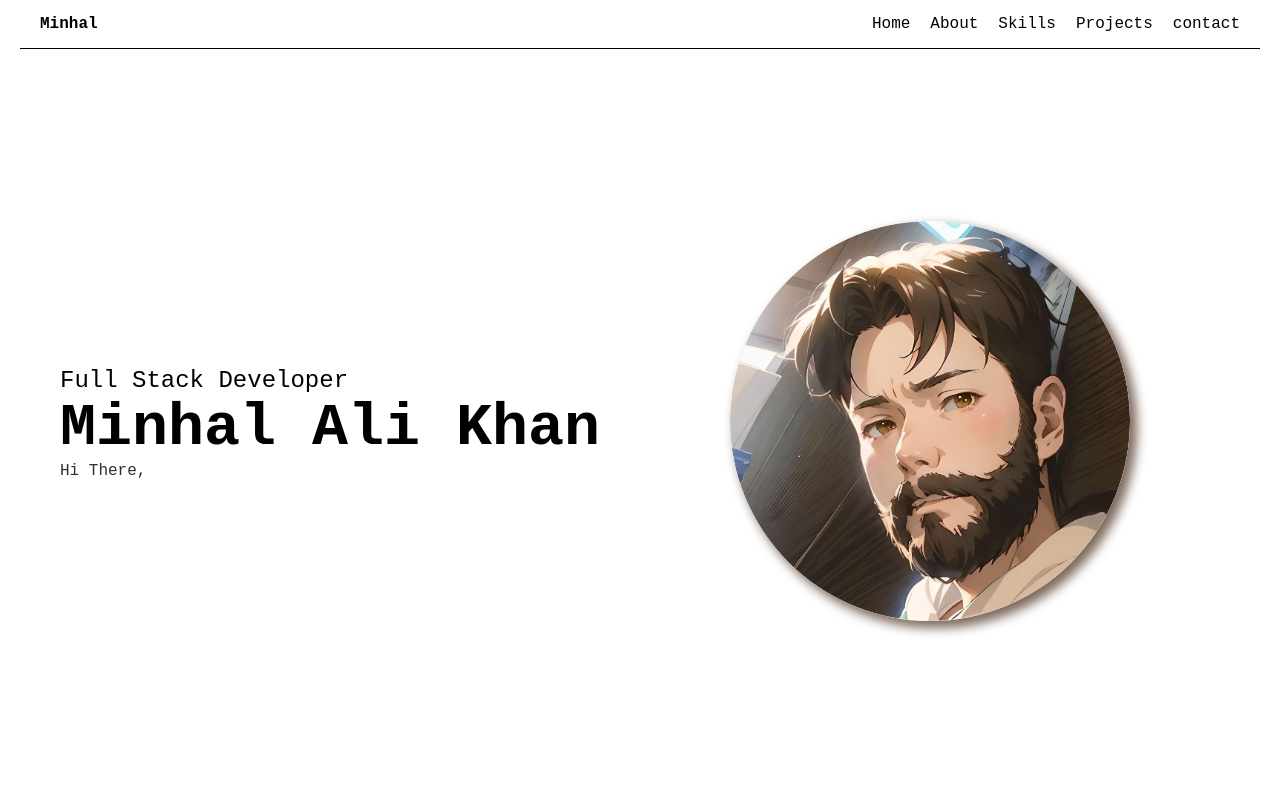
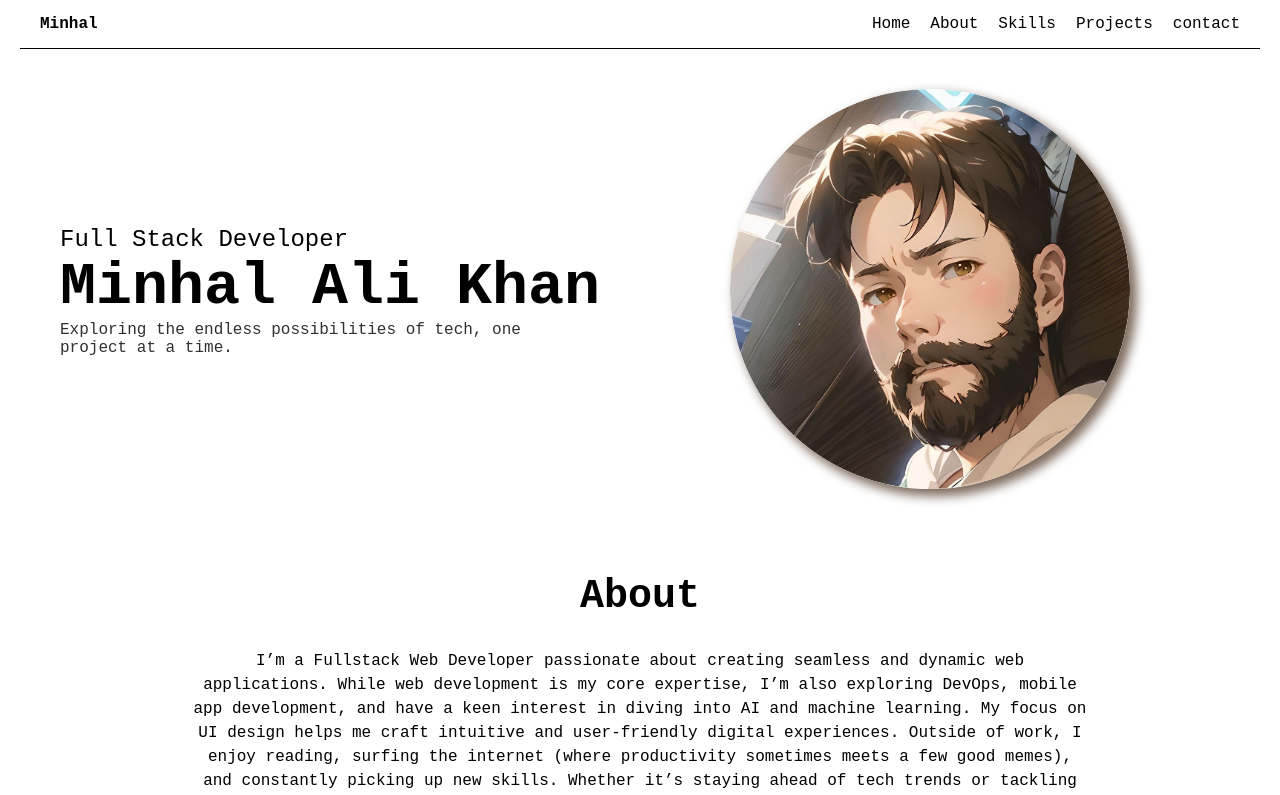
Before and after one commit to minhalalikhan/portfolio, a React (Vite) app: page / in a window 1280 px wide. Shown: the top 795 px of the page. Built offline with nearby package versions, Linux system fonts and the light colour scheme.

Commit message:
navbar sticky, caption updated

```diff
--- a/index.html
+++ b/index.html
@@ -5,7 +5,7 @@
     <meta charset="UTF-8" />
     <link rel="icon" type="image/svg+xml" href="/favicon.jpg" />
     <meta name="viewport" content="width=device-width, initial-scale=1.0" />
-    <title>Mak | Portfolio</title>
+    <title>Minhal | Portfolio</title>
 </head>
 
 <body>
--- a/package.json
+++ b/package.json
@@ -13,8 +13,7 @@
         "@emotion/react": "^11.14.0",
         "@emotion/styled": "^11.14.0",
         "@mui/material": "^6.3.0",
-    "@splinetool/react-spline": "^4.0.0",
-    "@splinetool/runtime": "^1.9.48",
+
         "react": "^18.3.1",
         "react-dom": "^18.3.1",
         "react-router": "^7.0.2"
--- a/src/App.jsx
+++ b/src/App.jsx
@@ -1,9 +1,8 @@
 import { useState } from 'react'
-import Spline from '@splinetool/react-spline';
 
 import './App.scss'
 
-import { Route, Routes } from 'react-router'
+
 import Navbar from './components/Navbar'
 import Footer from './components/Footer'
 import Header from './components/Header'
--- a/src/App.scss
+++ b/src/App.scss
@@ -2,6 +2,11 @@ $mobile-width: 450px;
 .navbar {
     display: flex;
     width: 100%;
+    background-color: #ffffff8c;
+    backdrop-filter: blur(4px);
+    position: sticky;
+    top: 0;
+    z-index: 999;
     padding: 15px 20px;
     align-items: center;
     justify-content: space-between;
--- a/src/components/Header.jsx
+++ b/src/components/Header.jsx
@@ -7,8 +7,8 @@ function Header() {
             <div className="HeaderText">
                 <p style={{ fontSize: '24px' }}>Full Stack Developer</p>
                 <p style={{ fontSize: '60px', fontWeight: '700' }}>Minhal Ali Khan</p>
-                <p style={{ color: '#303030' }}>
-                    Hi There,
+                <p style={{ color: '#303030', minWidth: '500px', width: '80%' }}>
+                    Exploring the endless possibilities of tech, one project at a time.
 
                 </p>
             </div>
--- a/src/index.scss
+++ b/src/index.scss
@@ -14,7 +14,7 @@ html,
 body,
 #root {
     width: 100%;
-    height: 100%;
+    // height: 100%;
     margin: 0;
     padding: 0;
 }
```
Lines whose indentation alone changed are shown as unchanged.
